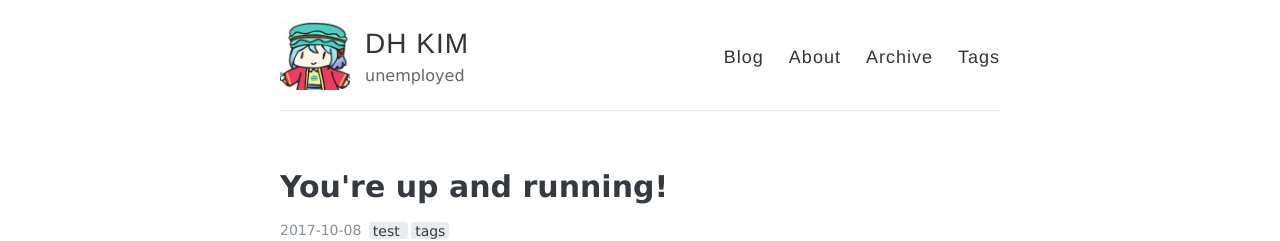
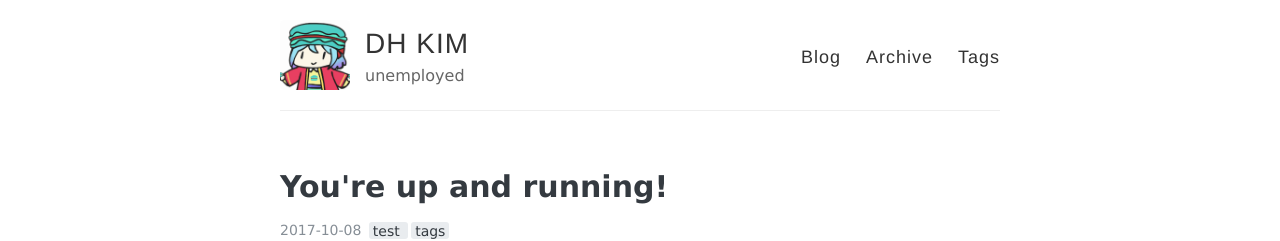
Before and after one commit to qawsed6518/qawsed6518.github.io, a Jekyll site: the page built from index.html, in a window 1280 px wide. Shown: the top 241 px of the page. Built offline with Jekyll 4.4.1, drawn with Linux system fonts in a browser that asks for light colours; the list of posts is cut into pages by our own code.

Commit message:
Update _config.yml

```diff
--- a/_config.yml
+++ b/_config.yml
@@ -13,7 +13,7 @@ description: unemployed
 #
 
 # URL of your avatar or profile pic (you could use your GitHub profile pic)
-avatar: images/ezgif-3-eddd6c979e.gif
+avatar: /images/ezgif-3-eddd6c979e.gif
 
 
 # Tabs in header. There are 'Blog', 'About', 'Archive', 'Tags'
@@ -22,8 +22,6 @@ avatar: images/ezgif-3-eddd6c979e.gif
 navigation:
   - name: Blog
     url: /
-  - name: About
-    url: /about
   - name: Archive
     url: /archive
   - name: Tags
```
